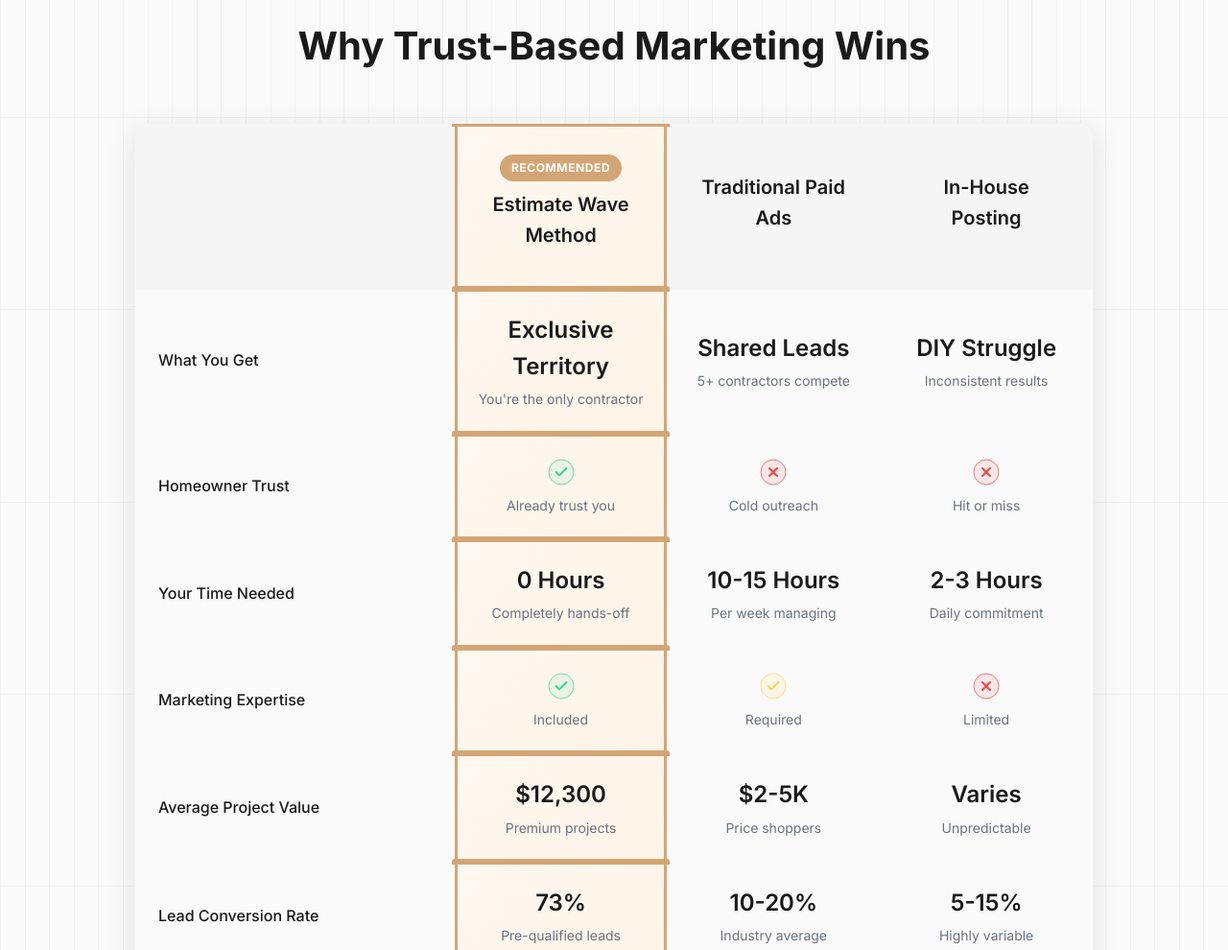
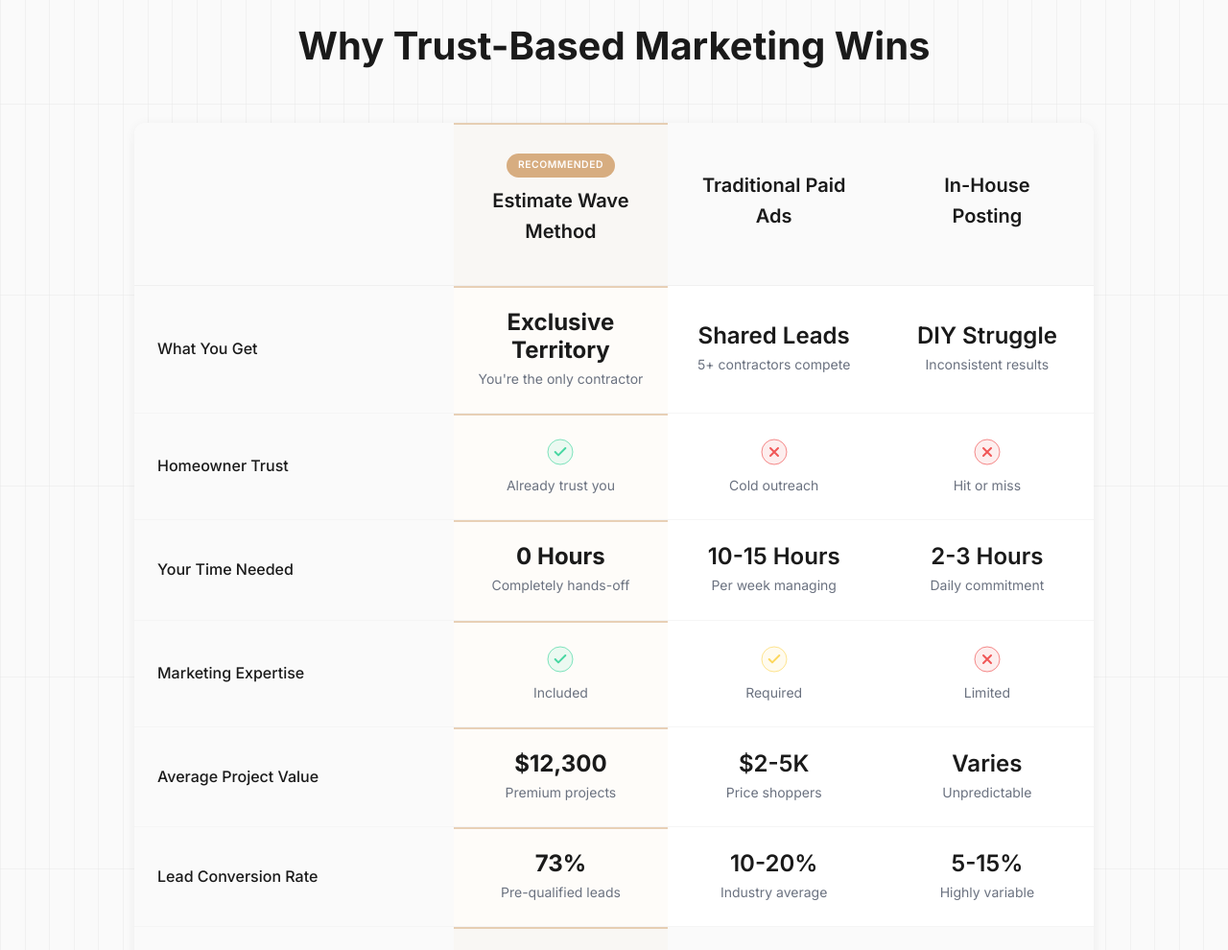
Before and after one commit to Cymoe/Estimate-Wave, a website: page index.html in a window 1280 px wide. Shown: the part 3080-4070 px from the top of the page at 96% size. Drawn offline with Linux system fonts and the light colour scheme.

Commit message:
changged graph style

```diff
--- a/styles.css
+++ b/styles.css
@@ -1372,18 +1372,18 @@
 
 .comparison-grid {
     background: white;
-    border-radius: 16px;
+    border-radius: 12px;
     overflow: hidden;
-    box-shadow: 0 8px 32px rgba(0, 0, 0, 0.1);
+    box-shadow: 0 2px 12px rgba(0, 0, 0, 0.06);
     margin: 0 auto;
     max-width: 1000px;
-    border: 1px solid rgba(0, 0, 0, 0.05);
 }
 
 .comparison-header {
     display: grid;
     grid-template-columns: 1.5fr 1fr 1fr 1fr;
     background: var(--background-light);
+    border-bottom: 1px solid rgba(0, 0, 0, 0.04);
 }
 
 .comparison-header .comparison-cell {
@@ -1411,13 +1411,12 @@
 .comparison-row {
     display: grid;
     grid-template-columns: 1.5fr 1fr 1fr 1fr;
-    border-bottom: 1px solid var(--border-color);
+    border-bottom: 1px solid rgba(0, 0, 0, 0.04);
     transition: all 0.3s ease;
 }
 
 .comparison-row:hover {
-    background: rgba(0, 0, 0, 0.02);
-    box-shadow: 0 2px 4px rgba(0, 0, 0, 0.05);
+    background: rgba(0, 0, 0, 0.01);
 }
 
 .comparison-row:last-child {
@@ -1441,40 +1440,39 @@
     align-items: center;
     transition: transform 0.2s ease;
     position: relative;
-    background: rgba(0, 0, 0, 0.02);
 }
 
 .comparison-cell:hover {
-    transform: scale(1.02);
+    transform: scale(1.01);
 }
 
 .comparison-cell.highlighted {
-    background: linear-gradient(135deg, #fff8f0 0%, #fef3e7 100%);
+    background: rgba(212, 165, 116, 0.04);
     position: relative;
-    box-shadow: 0 0 0 3px var(--secondary-color) inset;
 }
 
 .comparison-cell.highlighted::before {
     content: '';
     position: absolute;
-    top: -3px;
-    left: -3px;
-    right: -3px;
-    height: 6px;
+    top: 0;
+    left: 0;
+    right: 0;
+    height: 2px;
     background: var(--secondary-color);
-    border-radius: 3px 3px 0 0;
+    opacity: 0.5;
 }
 
 .recommended-badge {
     display: inline-block;
     background: var(--secondary-color);
     color: var(--white);
-    font-size: 0.75rem;
-    font-weight: 700;
+    font-size: 0.65rem;
+    font-weight: 600;
     padding: 0.25rem 0.75rem;
-    border-radius: 20px;
+    border-radius: 16px;
     margin-bottom: 0.5rem;
     letter-spacing: 0.05em;
+    opacity: 0.9;
 }
 
 .price {
@@ -1482,6 +1480,12 @@
     font-weight: 600;
     color: var(--text-color);
     margin-bottom: 0.25rem;
+    line-height: 1.2;
+}
+
+.comparison-cell.highlighted .price {
+    color: var(--text-color);
+    font-weight: 700;
 }
 
 .detail {
@@ -1496,11 +1500,11 @@
 }
 
 .check-icon {
-    animation: checkBounce 0.5s ease-out;
+    opacity: 0.9;
 }
 
 .cross-icon {
-    animation: crossShake 0.5s ease-out;
+    opacity: 0.9;
 }
 
 @keyframes checkBounce {
@@ -1538,24 +1542,23 @@
 .comparison-cta.primary {
     background: var(--secondary-color);
     color: var(--white);
-    box-shadow: 0 4px 12px rgba(212, 165, 116, 0.3);
+    opacity: 0.95;
 }
 
 .comparison-cta.primary:hover {
-    background: var(--primary-color);
-    transform: translateY(-2px);
-    box-shadow: 0 6px 20px rgba(26, 26, 26, 0.2);
+    opacity: 1;
+    transform: translateY(-1px);
 }
 
 .comparison-cta.secondary {
     background: transparent;
     color: var(--light-text);
-    border: 2px solid var(--border-color);
+    border: 1px solid rgba(0, 0, 0, 0.1);
 }
 
 .comparison-cta.secondary:hover {
-    border-color: var(--primary-color);
-    color: var(--primary-color);
+    border-color: rgba(0, 0, 0, 0.2);
+    color: var(--text-color);
 }
 
 @media (max-width: 768px) {
```
